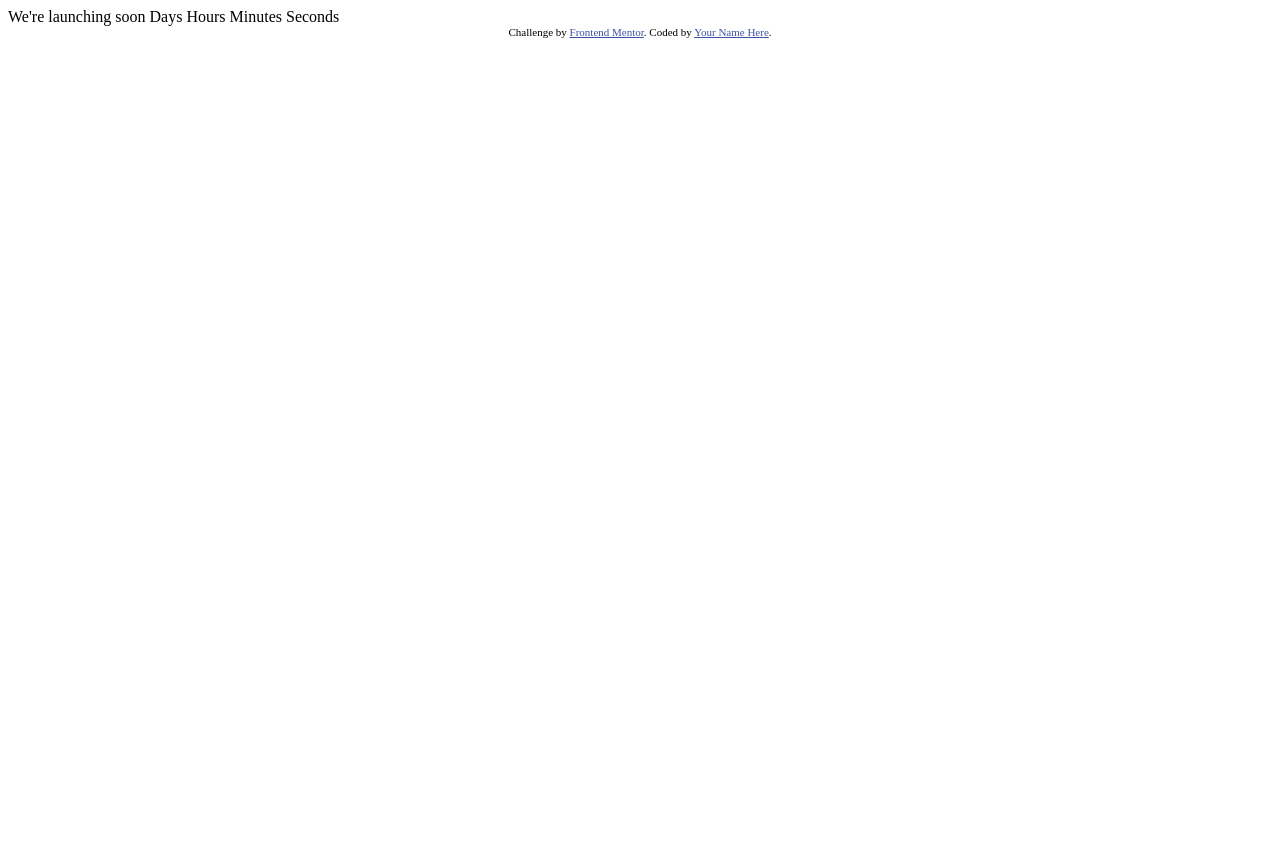
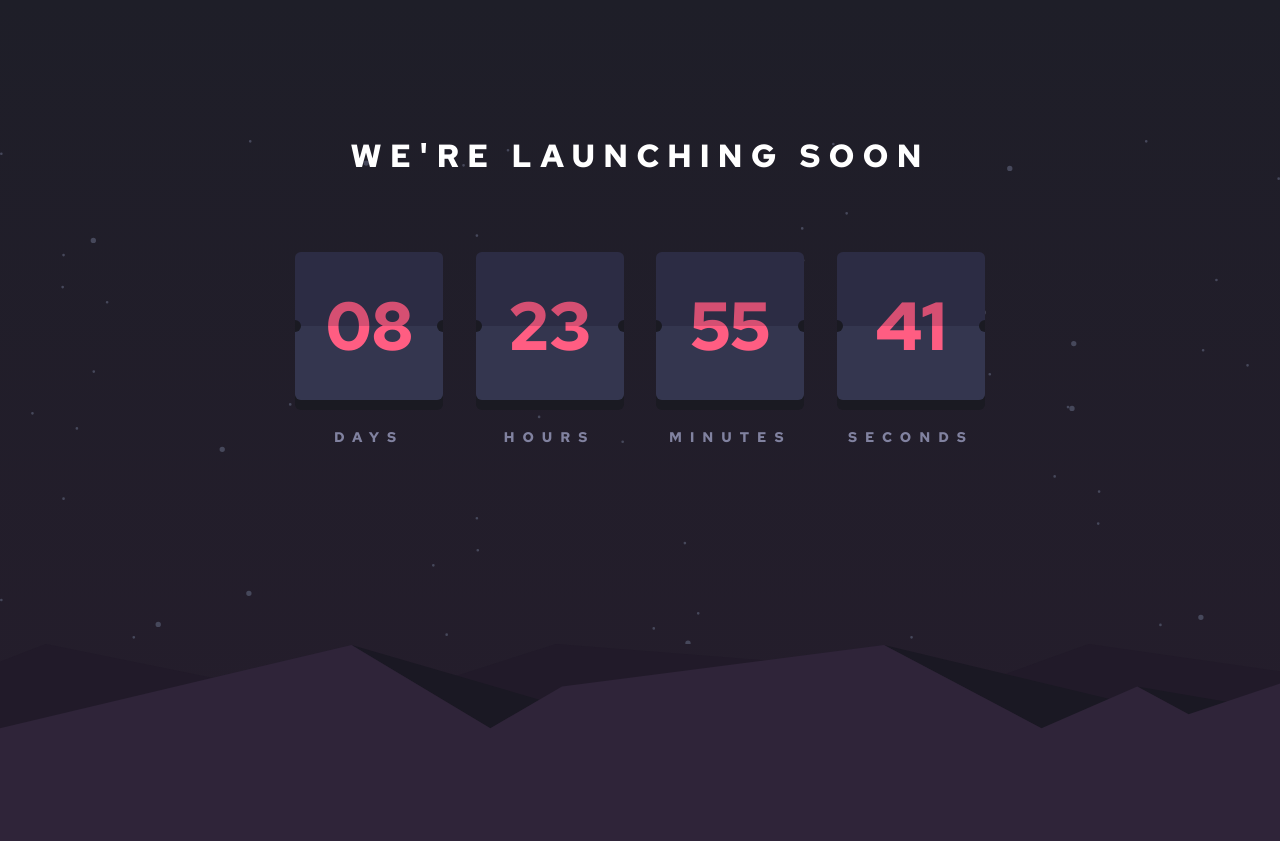
Before and after one commit to tyradire/launch-countdown-timer, a plain HTML site: page index.html in a window 1280 px wide. Before the commit the page ends 800 px from the top, so only its background shows below. Drawn offline with Linux system fonts and the light colour scheme.

Commit message:
add style index.css

```diff
--- a/index.html
+++ b/index.html
@@ -5,27 +5,51 @@
   <meta name="viewport" content="width=device-width, initial-scale=1.0"> <!-- displays site properly based on user's device -->
 
   <link rel="icon" type="image/png" sizes="32x32" href="./images/favicon-32x32.png">
-
+  <link rel="stylesheet" href="./styles/index.css">
+  <link rel="preconnect" href="https://fonts.googleapis.com">
+  <link rel="preconnect" href="https://fonts.gstatic.com" crossorigin>
+  <link href="https://fonts.googleapis.com/css2?family=Red+Hat+Text:wght@700&display=swap" rel="stylesheet">
   <title>Frontend Mentor | Launch countdown timer</title>
-
-  <!-- Feel free to remove these styles or customise in your own stylesheet 👍 -->
-  <style>
-    .attribution { font-size: 11px; text-align: center; }
-    .attribution a { color: hsl(228, 45%, 44%); }
-  </style>
 </head>
-<body>
-
-  We're launching soon
-
-  Days
-  Hours
-  Minutes
-  Seconds
-
-  <div class="attribution">
-    Challenge by <a href="https://www.frontendmentor.io?ref=challenge" target="_blank">Frontend Mentor</a>.
-    Coded by <a href="#">Your Name Here</a>.
+<body class="page">
+  <div class="main">
+    <h1 class="title">We're launching soon</h1>
+    <div class="timer">
+      <div class="timer__container">
+        <div class="timer__cell">
+          <div class="timer__point"></div>
+          <p class="timer__number timer__days">08</p>
+          <div class="timer__point timer__point-right"></div>
+        </div>
+        <p class="timer__unit">Days</p>
+      </div>
+      <div class="timer__container">
+        <div class="timer__cell">
+          <div class="timer__point"></div>
+          <p class="timer__number timer__hours">23</p>
+          <div class="timer__point timer__point-right"></div>
+        </div>
+        <p class="timer__unit">Hours</p>
+      </div>
+      <div class="timer__container">
+        <div class="timer__cell">
+          <div class="timer__point"></div>
+          <p class="timer__number timer__minutes">55</p>
+          <div class="timer__point timer__point-right"></div>
+        </div>
+        <p class="timer__unit">Minutes</p>
+      </div>
+      <div class="timer__container">
+        <div class="timer__cell">
+          <div class="timer__point"></div>
+          <p class="timer__number timer__seconds">41</p>
+          <div class="timer__point timer__point-right"></div>
+        </div>
+        <p class="timer__unit">Seconds</p>
+      </div>
+    </div>
   </div>
+  <footer class="footer"></footer>
+  <script src="./scripts/index.js"></script>
 </body>
 </html>
--- /dev/null
+++ b/scripts/index.js
@@ -0,0 +1,20 @@
+const hours = document.querySelector('.timer__hours');
+const minutes = document.querySelector('.timer__minutes');
+const seconds = document.querySelector('.timer__seconds');
+
+const time = {
+  d: 0,
+  h: 0,
+  m: 0,
+  s: 0
+}
+
+let timer;
+
+const init = () => {
+  timer = new Date();
+}
+
+init();
+
+console.log(timer)
--- /dev/null
+++ b/styles/index.css
@@ -0,0 +1,90 @@
+.page {
+  background: linear-gradient(#1e1e28, 50%, #251d2c);
+  font-family: 'Red Hat Text', sans-serif;
+  margin: 0;
+}
+
+.main {
+  max-width: 1440px;
+  margin: 0 auto;
+  background-image: url('../images/bg-stars.svg');
+  background-repeat: repeat;
+  background-size: cover;
+  padding-bottom: 200px;
+}
+
+.title {
+  margin: 140px auto 0;
+  text-transform: uppercase;
+  text-align: center;
+  letter-spacing: .5rem;
+  font-size: 32px;
+  line-height: 32px;
+  font-weight: 700;
+  color: #fff;
+}
+
+.timer {
+  width: 690px;
+  display: flex;
+  justify-content: space-between;
+  margin: 80px auto 0;
+}
+
+.timer__container {
+  display: flex;
+  flex-direction: column;
+}
+
+.timer__cell {
+  position: relative;
+  width: 148px;
+  height: 148px;
+  display: flex;
+  justify-content: center;
+  align-items: center;
+  background: linear-gradient(#2c2c44 50%, #34364f 50%);
+  border-radius: 6px;
+  box-shadow: 0px 10px 0px #1a1a22;
+  overflow: hidden;
+}
+
+.timer__number {
+  font-size: 68px;
+  line-height: 68px;
+  background: -webkit-linear-gradient(#d54f72 50%, #ff5d82 50%);
+  -webkit-background-clip: text;
+  -webkit-text-fill-color: transparent;
+}
+
+.timer__unit {
+  color: #8182a0;
+  margin: 30px auto 0;
+  font-size: 14px;
+  line-height: 14px;
+  font-weight: 700;
+  text-transform: uppercase;
+  letter-spacing: .5rem;
+}
+
+.timer__point {
+  position: absolute;
+  top: calc(50% - 6px);
+  left: -6px;
+  width: 12px;
+  height: 12px;
+  border-radius: 50%;
+  background-color: #1a1a22;
+}
+
+.timer__point-right {
+  left: 142px;
+}
+
+.footer {
+  max-width: 1440px;
+  height: 197px;
+  margin: 0 auto;
+  background-image: url('../images/pattern-hills.svg');
+  background-repeat: no-repeat;
+}
```
